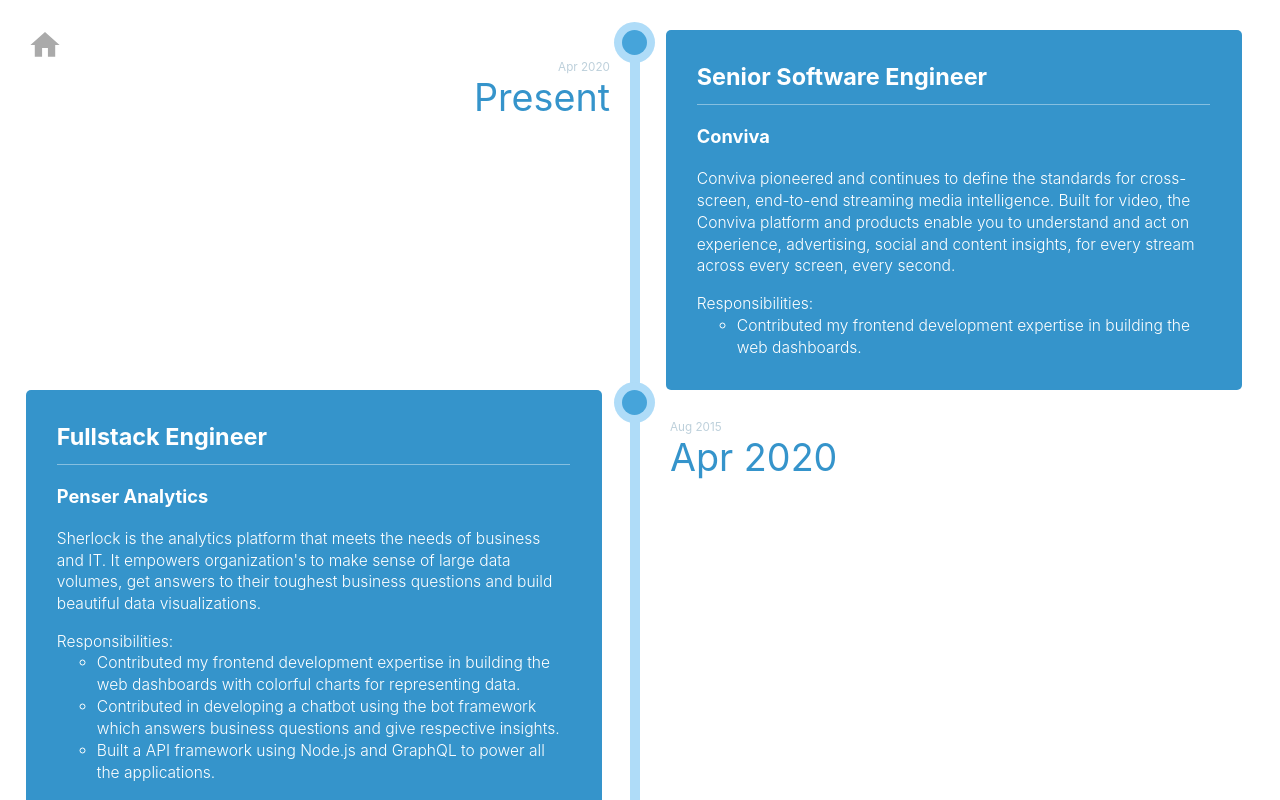
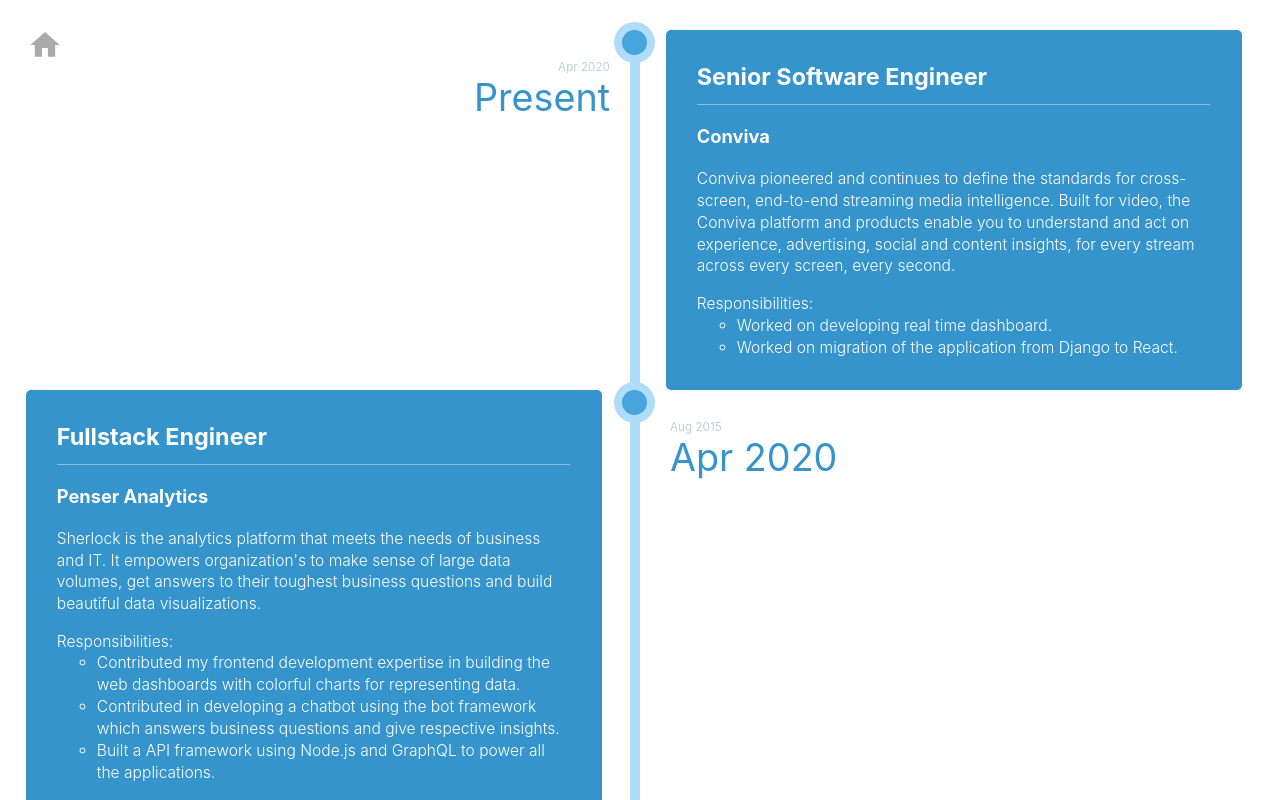
Before and after one commit to Saajan/saajan.work, a Next.js app: page /profession in a window 1280 px wide. Shown: the top 800 px of the page. Built offline with nearby package versions, Linux system fonts and the light colour scheme.

Commit message:
work details typo fix

```diff
--- a/components/Timeline/index.jsx
+++ b/components/Timeline/index.jsx
@@ -24,7 +24,10 @@
                                 <span>Responsibilities:</span>
                                 <ul>
                                     <li>
-                                        Contributed my frontend development expertise in building the web dashboards.
+                                        Worked on developing real time dashboard.
+                                    </li>
+                                    <li>
+                                        Worked on migration of the application from Django to React.
                                     </li>
                                 </ul>
                             </div>
```
